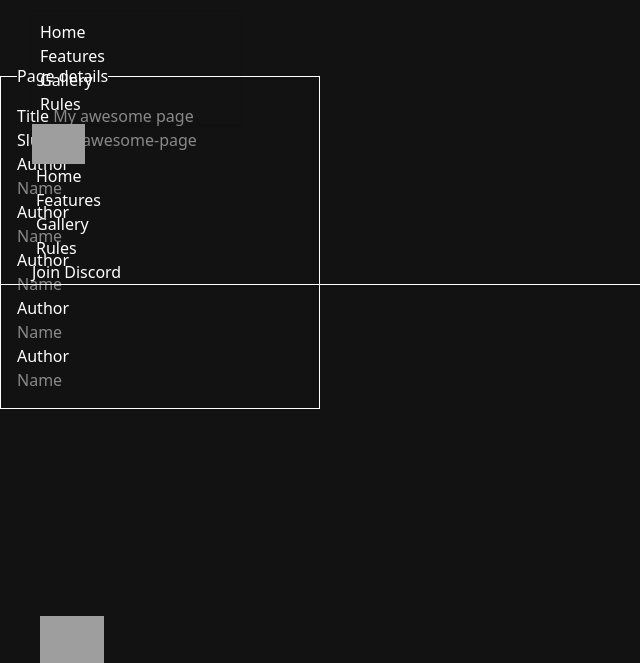
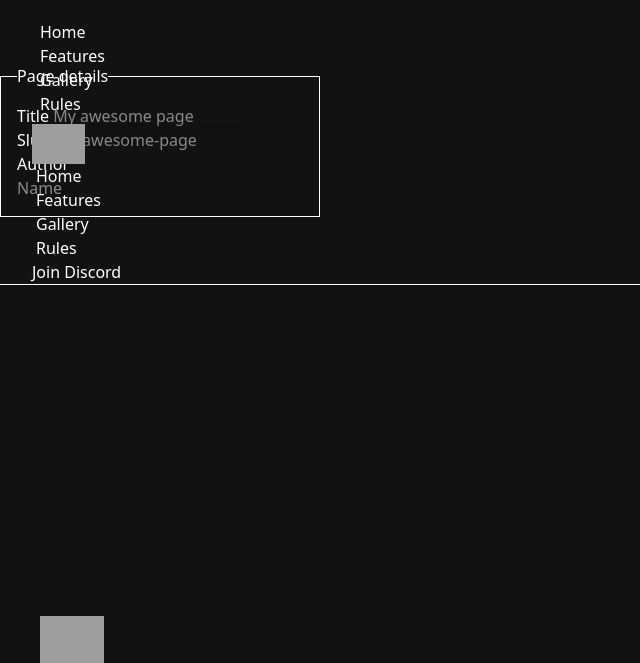
Before and after one commit to rkenbperez/ZenWeb, a Django app: page /form/ in a window 1280 px wide. Shown: the top 663 px of the page, without its empty margins (0-640 px from the left). Run offline with Django 5.2, Linux system fonts and the light colour scheme; some libraries are stand-ins or nearby versions; grey boxes are pictures that could not be loaded.

Commit message:
removed extra inputs

```diff
--- a/zenweb/zen/templates/form.html
+++ b/zenweb/zen/templates/form.html
@@ -14,13 +14,5 @@
 
   <label class="label">Author</label>
   <input type="text" class="input" placeholder="Name" />
-  <label class="label">Author</label>
-  <input type="text" class="input" placeholder="Name" />
-  <label class="label">Author</label>
-  <input type="text" class="input" placeholder="Name" />
-  <label class="label">Author</label>
-  <input type="text" class="input" placeholder="Name" />
-  <label class="label">Author</label>
-  <input type="text" class="input" placeholder="Name" />
 </fieldset>
 {% endblock %}
```
